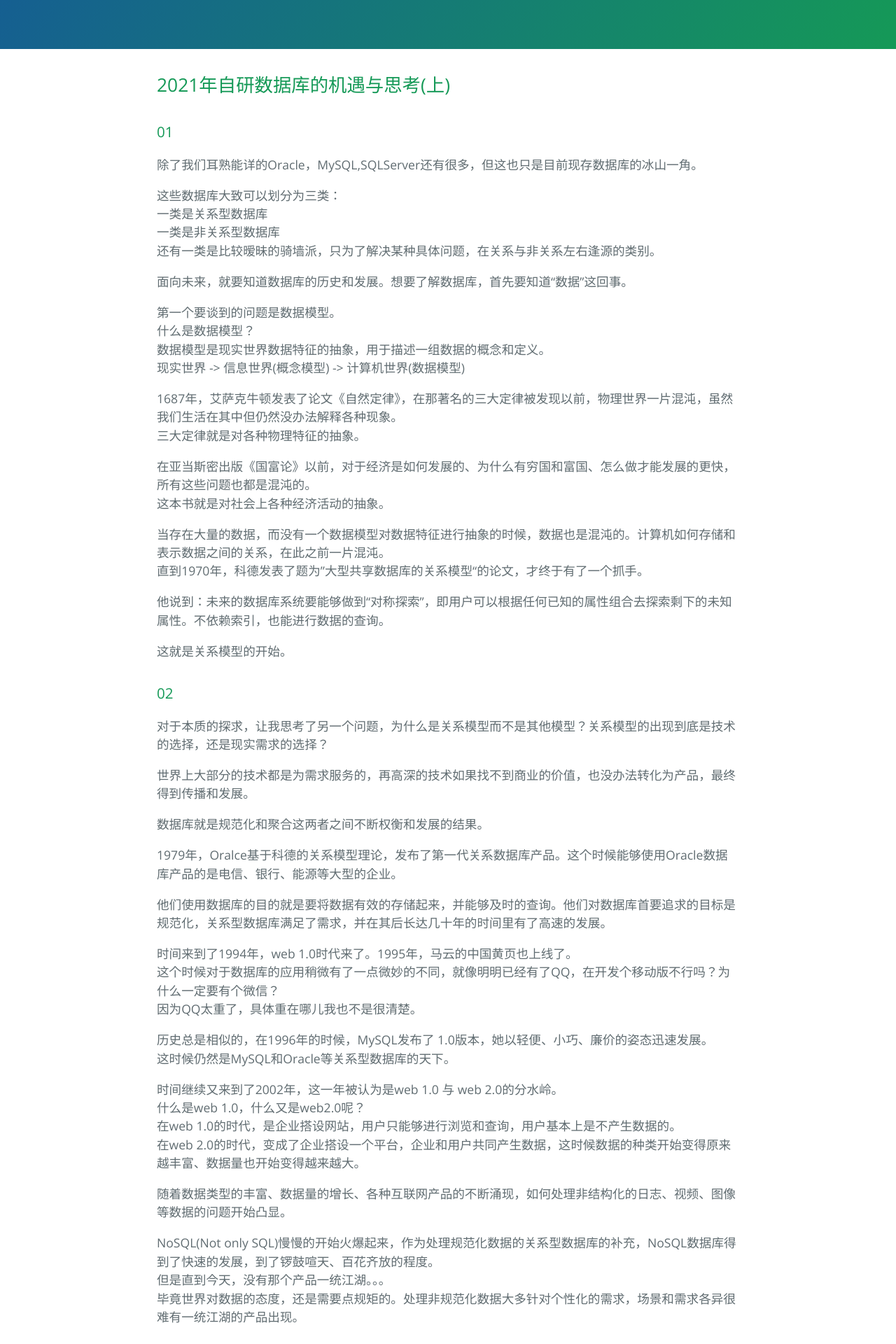
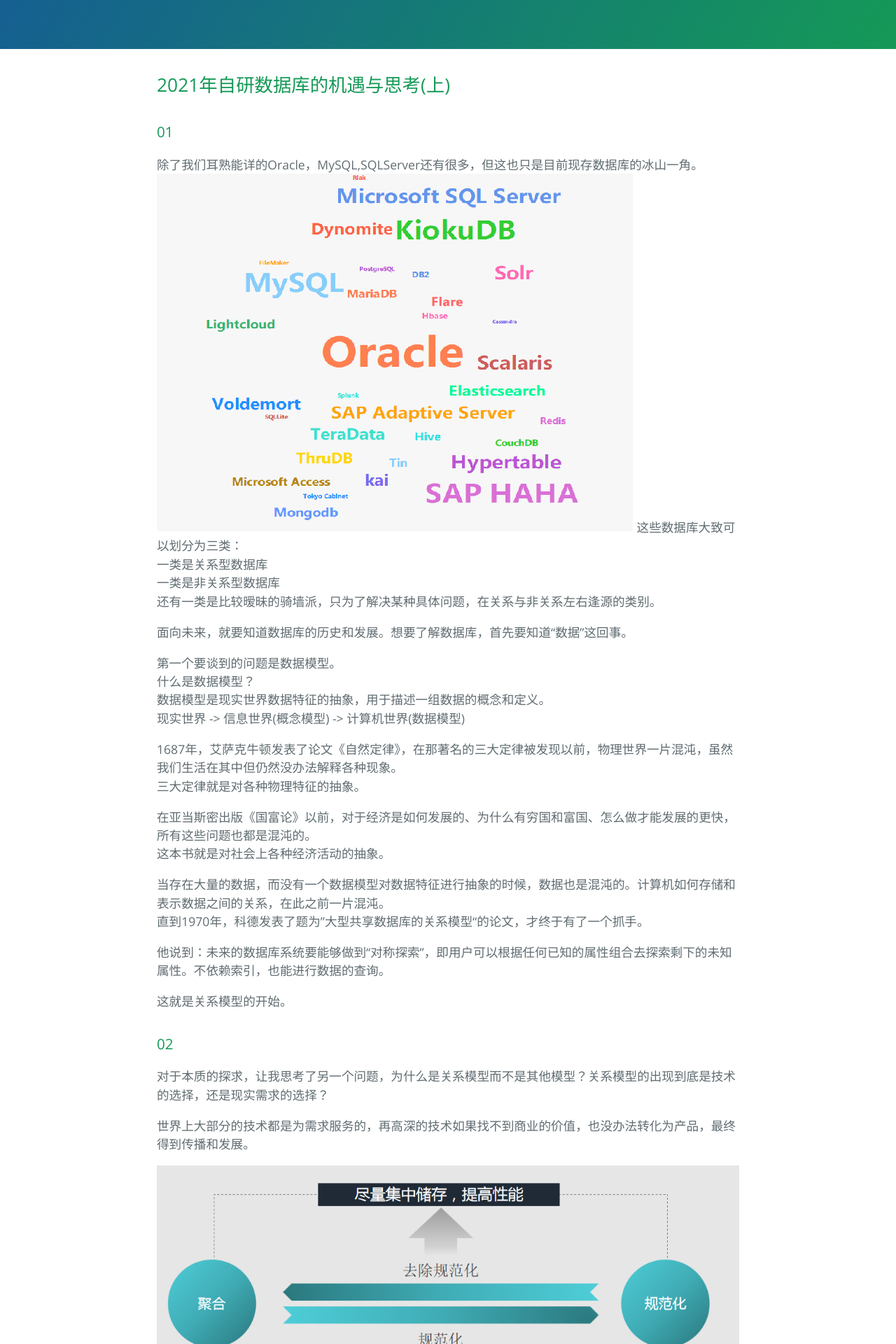
Before and after one commit to cuipengdba/pger, a Jekyll site: the page built from tree/202102/20210222_01.md, in a window 1280 px wide. Shown: the part 313-2233 px from the top of the page at 70% size. Built offline with Jekyll 4.4.1, drawn with Linux system fonts in a browser that asks for light colours; our own code applies the rules of GitHub Pages for plain Markdown files.

Commit message:
Update 20210222_01.md

```diff
--- a/tree/202102/20210222_01.md
+++ b/tree/202102/20210222_01.md
@@ -3,7 +3,7 @@
 
 ### 01
 除了我们耳熟能详的Oracle，MySQL,SQLServer还有很多，但这也只是目前现存数据库的冰山一角。<br/>
-
+![image](https://github.com/cuipengdba/pger/blob/main/tree/202102/20210222_01_pic_001.png)
 这些数据库大致可以划分为三类：<br/>
 一类是关系型数据库<br/>
 一类是非关系型数据库<br/>
@@ -34,7 +34,7 @@
 
 世界上大部分的技术都是为需求服务的，再高深的技术如果找不到商业的价值，也没办法转化为产品，最终得到传播和发展。<br/>
 
-
+![image](https://github.com/cuipengdba/pger/blob/main/tree/202102/20210222_01_pic_002.png)
 数据库就是规范化和聚合这两者之间不断权衡和发展的结果。<br/>
 
 1979年，Oralce基于科德的关系模型理论，发布了第一代关系数据库产品。这个时候能够使用Oracle数据库产品的是电信、银行、能源等大型的企业。<br/>
```
Also changed, not shown: other parts of tree/202102/20210222_01.md (+1 -2 lines).
